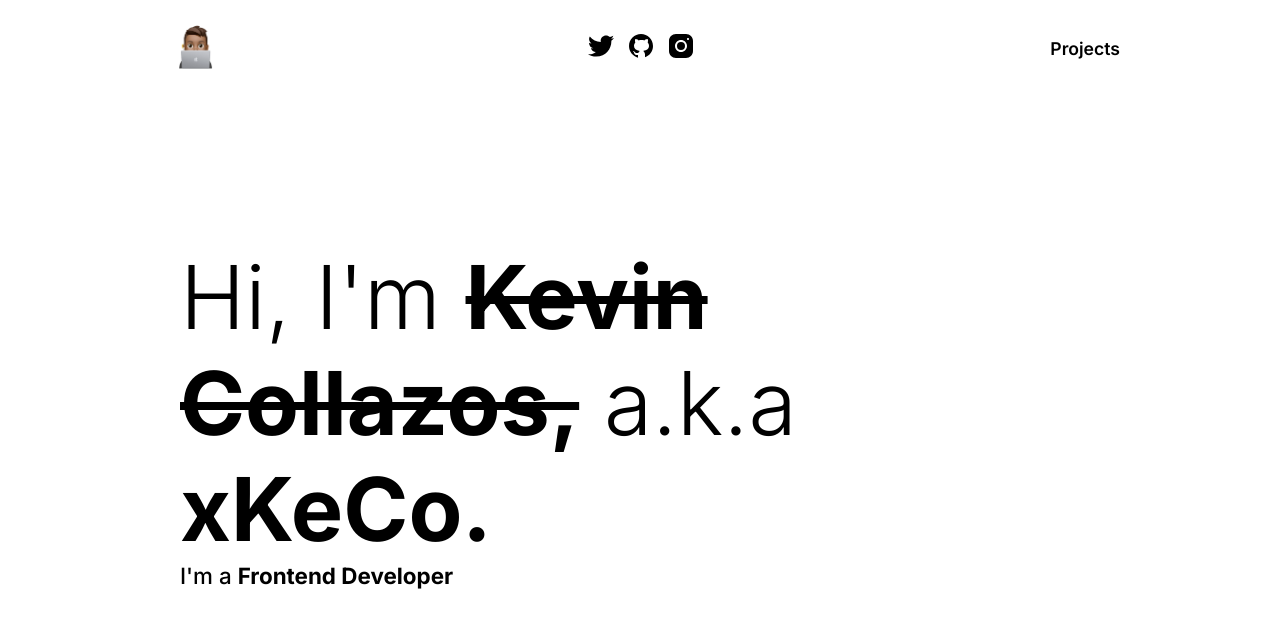
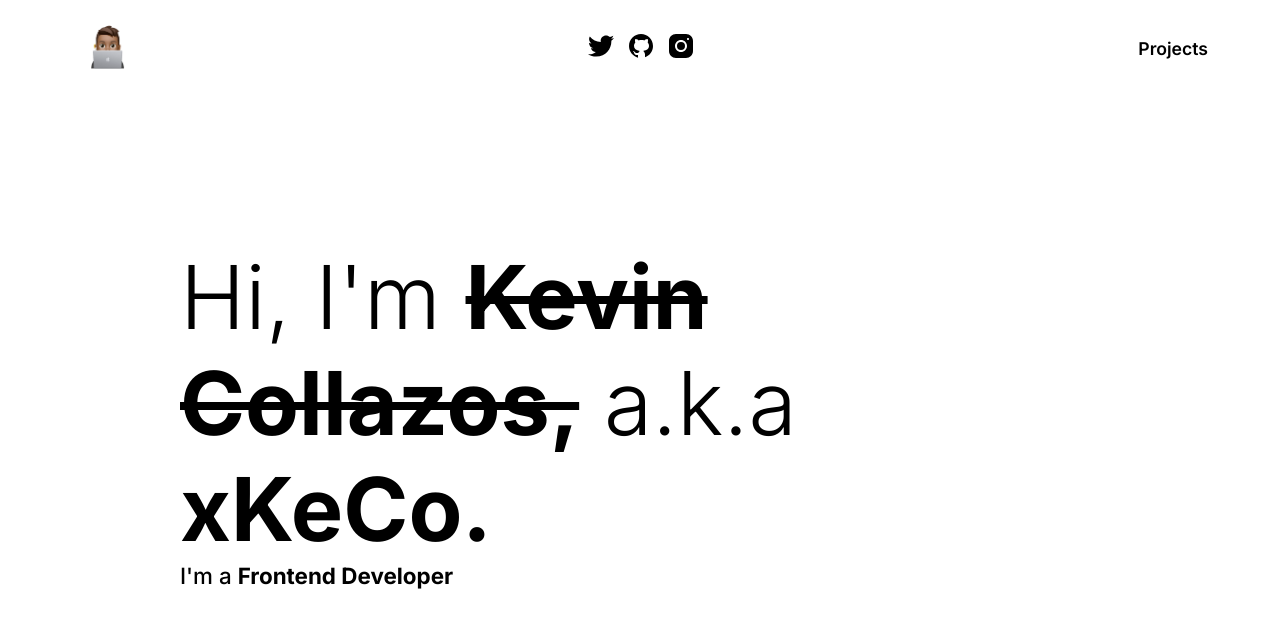
Before and after one commit to xKeCo/portfolio, a Next.js app: page / in a window 1280 px wide. Shown: the top 628 px of the page. Built offline with nearby package versions, Linux system fonts and the light colour scheme.

Commit message:
cambios en el css - landing page

```diff
--- a/components/styles/Nav.module.css
+++ b/components/styles/Nav.module.css
@@ -11,9 +11,8 @@
   display: flex;
   justify-content: space-between;
   margin: auto;
+  max-width: 1200px;
   padding: 20px 2rem;
-  width: 100%;
-  max-width: 80vw;
 }
 .navcontainer__logo {
   width: 100%;
--- a/styles/Home.module.css
+++ b/styles/Home.module.css
@@ -7,8 +7,8 @@
   padding: 4rem 0;
   flex: 1;
   margin: auto;
-  width: 100%;
-  max-width: 80vw;
+  /* width: 100%; */
+  max-width: 1200px;
   display: flex;
   flex-direction: column;
   justify-content: center;
@@ -49,7 +49,7 @@
     font-size: 4.5em;
   }
 }
-@media (max-width: 320px) {
+@media (max-width: 370px) {
   .intro__h1 {
     font-size: 3.5em;
   }
```
